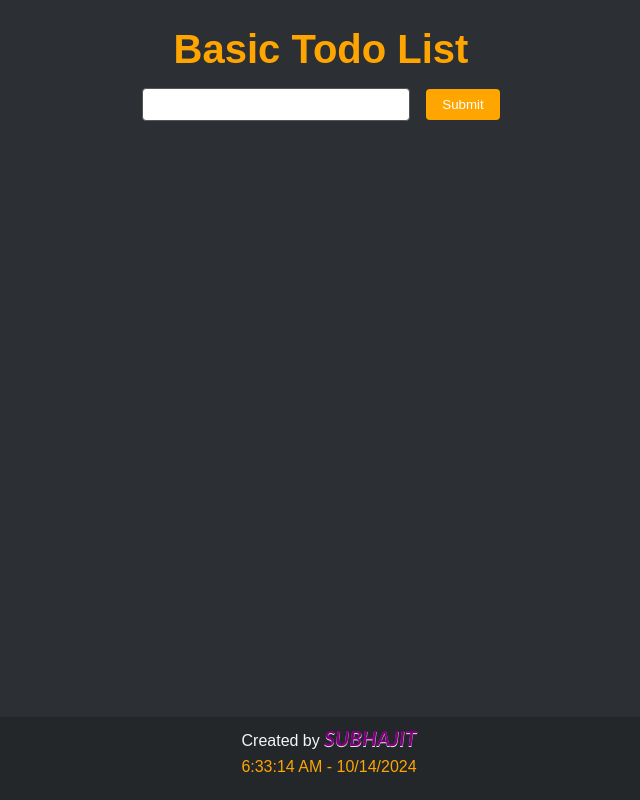
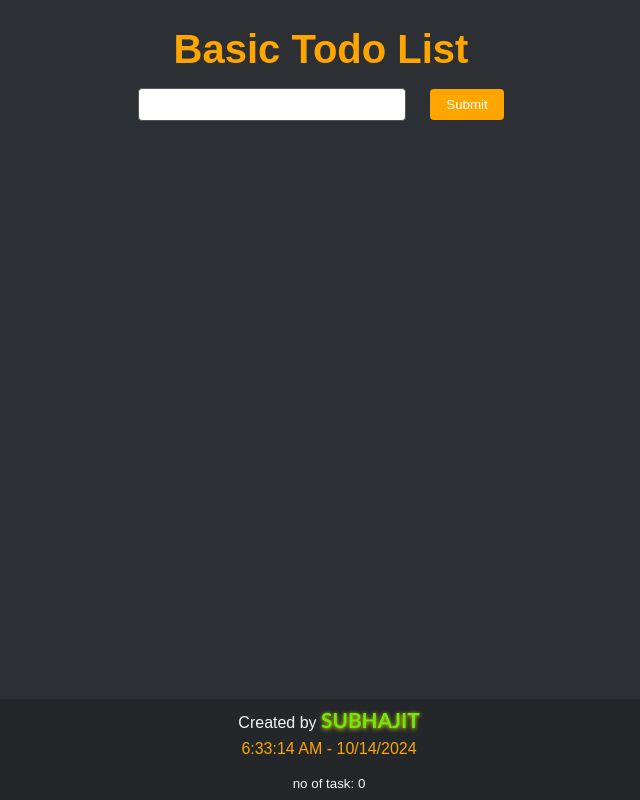
Before and after one commit to SGoD11/React_in_14_days, a React (Create React App) app in the folder 01-js-fundamentals/: page / in a window 1280 px wide. Shown: the top 800 px of the page, without its empty margins (319-959 px from the left). Built offline with nearby package versions, Linux system fonts and the light colour scheme.

Commit message:
css and animation done

```diff
--- a/01-js-fundamentals/src/App.css
+++ b/01-js-fundamentals/src/App.css
@@ -46,7 +46,7 @@ body {
   padding: 0.5rem;
   border-radius: 4px;
   border: 1px solid #555;
-  margin-right: 1rem; /* Space between input and button */
+  margin-right: 1.5rem; /* Space between input and button */
   width: 250px; /* Fixed width for the input */
 }
 
@@ -79,6 +79,14 @@ body {
   display: flex;
   align-items: center;
   justify-content: space-between;
+  transition: text-decoration 0.5s ease; /* Smooth transition */
+}
+
+
+.completed {
+  text-decoration: line-through; /* Line-through for completed tasks */
+  color: gray; /* Change text color for better visibility */
+  opacity: 0.5; /* Fade out effect */
 }
 
 footer {
@@ -101,12 +109,11 @@ footer {
   margin-top: 0.5rem;
 }
 
-span{
-  color: purple;
-  font-weight: bolder;
+.author{
+  color: rgb(111, 232, 13);
+  font-weight: 900;
   text-transform: uppercase;
   font-size: 1.3rem;
   font-family: 'Gill Sans', 'Gill Sans MT', Calibri, 'Trebuchet MS', sans-serif;
-  font-style: oblique;
-  text-shadow: 0.1px 1px #ebe6e6;
+  text-shadow: 0.1px 1px 4px rgb(227, 227, 3);
 }
--- a/01-js-fundamentals/src/App.jsx
+++ b/01-js-fundamentals/src/App.jsx
@@ -1,8 +1,10 @@
 import React, { useState, useEffect } from "react";
 import "./App.css";
+
 function App() {
   const [tasks, setTasks] = useState("");
   const [addTasks, setAddtasks] = useState([]);
+  const [completedTasks, setCompletedTasks] = useState(new Set()); // Track completed tasks
   const [currentTime, setCurrentTime] = useState(new Date());
 
   // Handle input change
@@ -22,6 +24,25 @@ function App() {
   const deleteTask = (taskToDelete) => {
     const updatedTasks = addTasks.filter((task) => task !== taskToDelete);
     setAddtasks(updatedTasks);
+    setCompletedTasks((prev) => {
+      const newSet = new Set(prev);
+      newSet.delete(taskToDelete); // Remove from completed tasks
+      return newSet;
+    });
+  };
+
+  // Mark task as completed
+  const toggleTask = (task) => {
+    setCompletedTasks((prev) => {
+      const newSet = new Set(prev);
+      if (newSet.has(task)) {
+        newSet.delete(task); // Unmark if already completed
+      } else {
+        newSet.add(task); // Mark as completed
+        setTimeout(() => deleteTask(task), 500); // Delete after animation
+      }
+      return newSet;
+    });
   };
 
   // Update time every second
@@ -47,10 +68,10 @@ function App() {
       <div className="todo-container">
         <ul className="task-list">
           {addTasks.map((task, index) => (
-            <li key={index}>
+            <li key={index} className={completedTasks.has(task) ? 'completed' : ''}>
               <input
                 type="checkbox"
-                onClick={() => deleteTask(task)}
+                onChange={() => toggleTask(task)} // Use onChange for checkbox
               />{" "}
               {task}
             </li>
@@ -59,10 +80,11 @@ function App() {
       </div>
 
       <footer>
-        <p className="footer-text">Created by <span>Subhajit</span></p>
+        <p className="footer-text">Created by <span className="author">Subhajit</span></p>
         <p className="time-display">
           {currentTime.toLocaleTimeString()} - {currentTime.toLocaleDateString()}
         </p>
+        <span><small>no of task: {addTasks.length}</small></span>
       </footer>
     </div>
   );
```
